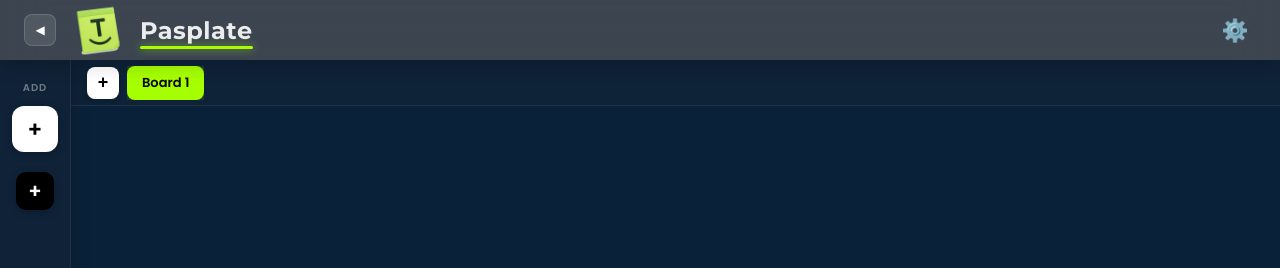
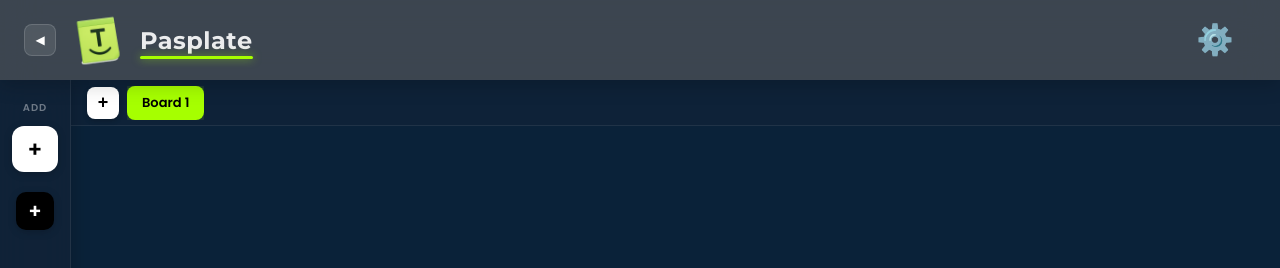
Before and after one commit to timeplate00/timeplate00.github.io, a plain HTML site: page Pasplate/pasplate_app.html in a window 1280 px wide. Shown: the top 268 px of the page. Drawn offline with Linux system fonts and the light colour scheme.

Commit message:
Update pasplate_app.html
Update 23/06/2026

```diff
--- a/Pasplate/pasplate_app.html
+++ b/Pasplate/pasplate_app.html
@@ -93,7 +93,7 @@
             z-index: 100;
             transition: all 0.3s ease;
             flex-shrink: 0;
-            height: 60px;
+            height: 80px;
             box-sizing: border-box;
         }
 
@@ -416,12 +416,13 @@
         }
 
         #settings-btn {
-            font-size: 22px;
+            font-size: 30px;
             background-color: transparent;
             color: #ffffff;
             border-radius: 50%;
             width: 42px;
             height: 42px;
+            margin-right: 20px;
             box-shadow: none;
         }
 
```
